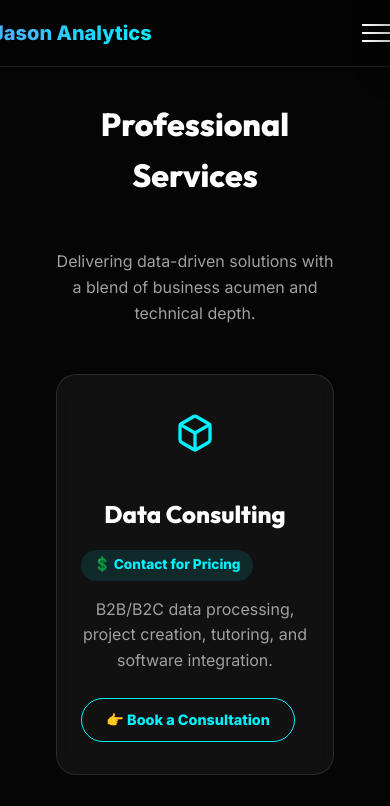
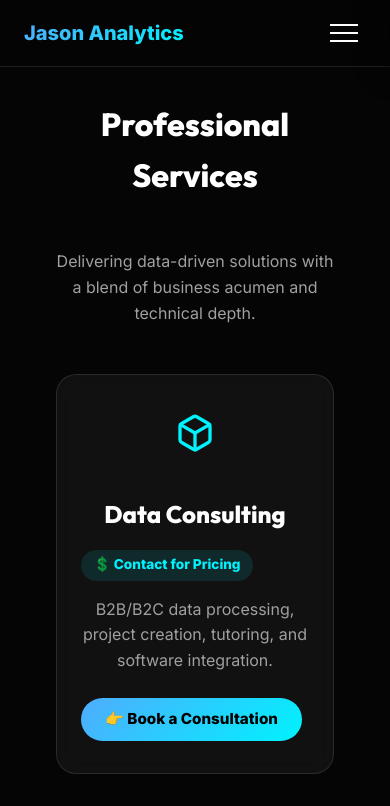
Before and after one commit to ds-jason-tsai/jason-by-tsai-portfolio, a Next.js app: page /en/services in a window 390 px wide. Shown: the top 806 px of the page. Built offline with nearby package versions, Linux system fonts and the light colour scheme.

Commit message:
fix: global link visited color and nav contrast

```diff
--- a/app/[lang]/services/page.tsx
+++ b/app/[lang]/services/page.tsx
@@ -126,7 +126,7 @@ export default async function Services({ params }: { params: Promise<{ lang: str
               <p className="service-desc" style={{ flexGrow: 1 }}>{svc.desc}</p>
 
               <div style={{ marginTop: '1.5rem', alignSelf: 'flex-start' }}>
-                 <span className="btn-primary" style={{ display: 'inline-block', padding: '0.6rem 1.5rem', fontSize: '0.9rem', background: 'transparent', border: '1px solid var(--accent-color)', color: 'var(--accent-color)', borderRadius: '30px' }}>
+                 <span className="btn-primary" style={{ display: 'inline-block', padding: '0.6rem 1.5rem', fontSize: '0.95rem', background: 'var(--accent-grad)', border: 'none', color: '#000', borderRadius: '30px', fontWeight: '800' }}>
                     {t.cta}
                  </span>
               </div>
--- a/app/globals.css
+++ b/app/globals.css
@@ -14,6 +14,12 @@
   box-sizing: border-box;
   margin: 0;
   padding: 0;
+}
+
+/* Global Reset for Link Colors to prevent Purple Visited states */
+a, a:link, a:visited {
+  color: inherit;
+  text-decoration: none;
 }
 
 body {
@@ -53,9 +59,9 @@ h1, h2, h3, h4 {
   position: sticky;
   top: 0;
   z-index: 100;
-  background: rgba(5, 5, 5, 0.85);
-  backdrop-filter: blur(12px);
-  -webkit-backdrop-filter: blur(12px);
+  background: rgba(5, 5, 5, 0.96); /* Increased opacity to prevent text clashing */
+  backdrop-filter: blur(16px);
+  -webkit-backdrop-filter: blur(16px);
   margin-left: -2rem;
   margin-right: -2rem;
   padding-left: 2rem;
@@ -403,7 +409,8 @@ h1, h2, h3, h4 {
   }
 
   .nav {
-    padding: 1rem 0;
+    padding: 1rem 2rem; /* Restore side padding in mobile */
+    background: rgba(5, 5, 5, 0.98); /* Almost solid on mobile for readability */
   }
 
   .hero {
```
